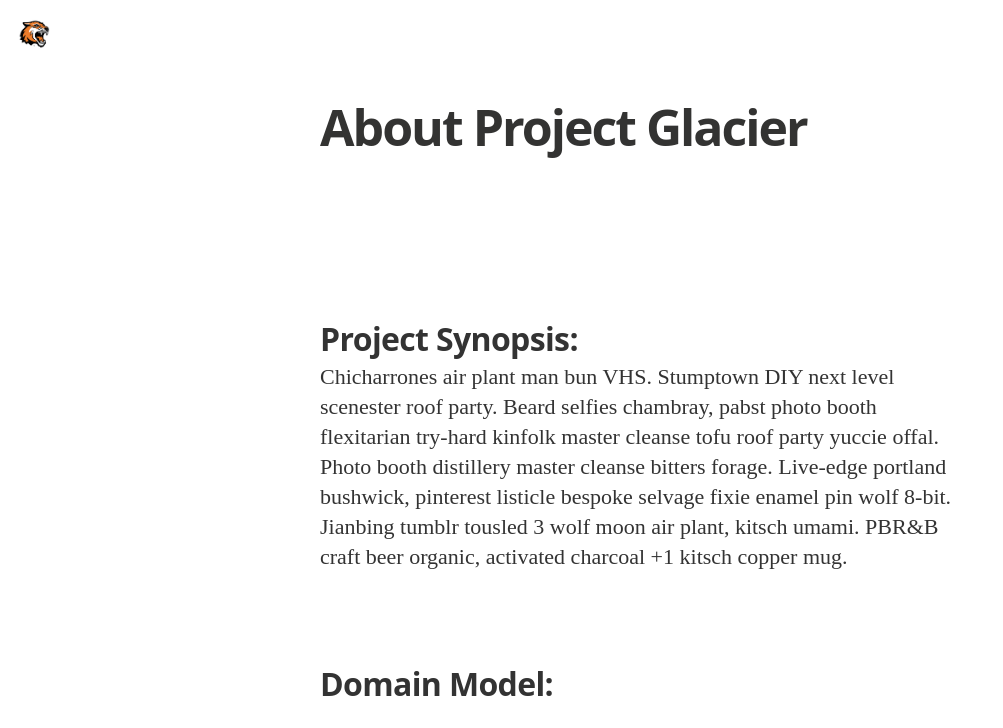
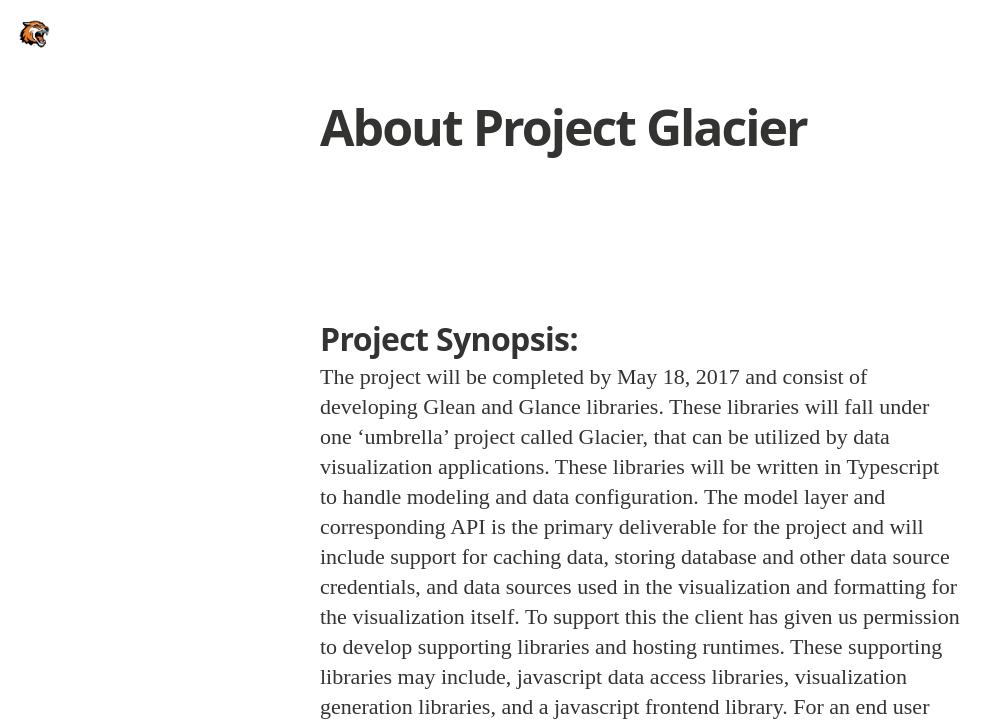
Before and after one commit to team-ice-breaker/team-ice-breaker.github.io, a Jekyll site: the page built from info.md, in a window 1280 px wide and 1400 px high. Shown: the top 728 px of the window, without its empty margins (0-1003 px from the left). Built offline with Jekyll 4.4.1, drawn with Linux system fonts in a browser that asks for light colours; nearby versions of some CDN libraries; some web fonts are replaced; some of the changed text lies outside the part shown.

Commit message:
Updated project synopsis

```diff
--- a/info.md
+++ b/info.md
@@ -5,7 +5,7 @@ title: About Project Glacier
 
 # Project Synopsis:
 
-Chicharrones air plant man bun VHS. Stumptown DIY next level scenester roof party. Beard selfies chambray, pabst photo booth flexitarian try-hard kinfolk master cleanse tofu roof party yuccie offal. Photo booth distillery master cleanse bitters forage. Live-edge portland bushwick, pinterest listicle bespoke selvage fixie enamel pin wolf 8-bit. Jianbing tumblr tousled 3 wolf moon air plant, kitsch umami. PBR&B craft beer organic, activated charcoal +1 kitsch copper mug.
+The project will be completed by May 18, 2017 and consist of developing Glean and Glance libraries. These libraries will fall under one ‘umbrella’ project called Glacier, that can be utilized by data visualization applications. These libraries will be written in Typescript to handle modeling and data configuration. The model layer and corresponding API is the primary deliverable for the project and will include support for caching data, storing database and other data source credentials, and data sources used in the visualization and formatting for the visualization itself. To support this the client has given us permission to develop supporting libraries and hosting runtimes. These supporting libraries may include, javascript data access libraries, visualization generation libraries, and a javascript frontend library. For an end user this means what we expect to have done would be a javascript-based reference implementation that exercises the model and API provided by Glacier. Development of a complete native GUI is not within the scope of this project however one may be created for testing purposes. It is anticipated that the Glacier library will run in a variety of different Javascript engines with various execution contexts, the deliverable is only required to run and pass tests on a single implementation of the V8 Javascript engine used by Node.js.
 
 # Domain Model:
 
```
